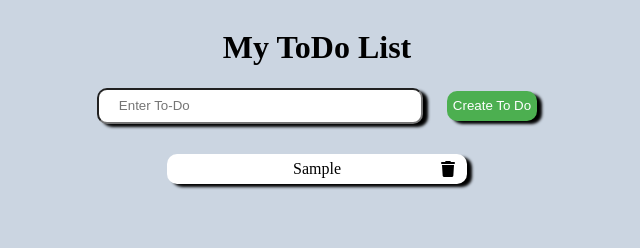
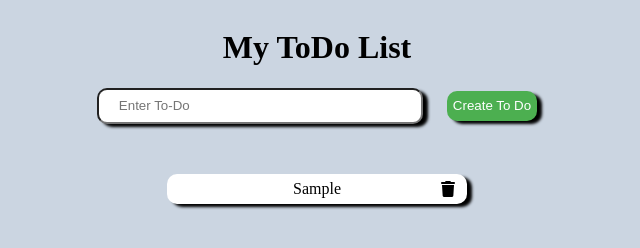
Before and after one commit to contact91/ToDoList, a plain HTML site: page index.html in a window 1280 px wide. Both pictures are taken after typing "Sample" into the empty fields and a click on the button "Create To Do". Shown: the whole page, without its empty margins (323-963 px from the left). Drawn offline with Linux system fonts and the light colour scheme.

Commit message:
list items spaced

```diff
--- a/styles.css
+++ b/styles.css
@@ -30,9 +30,7 @@ body {
 form {
   text-align: center;
 }
-form > div {
-  margin: auto;
-}
+
 div {
   position: relative;
   display: flex;
@@ -41,7 +39,7 @@ div {
   width: 300px;
   height: 30px;
   background-color: white;
-  margin: 20px 0;
+  margin: 20px auto;
   border-radius: 10px;
   box-shadow: 5px 3px 3px black;
 }
```
